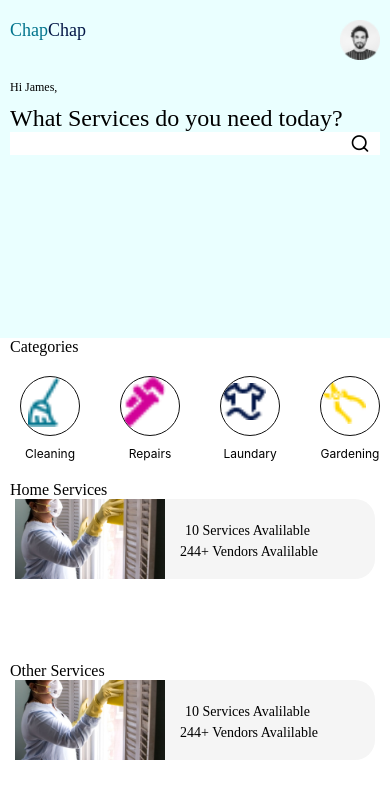
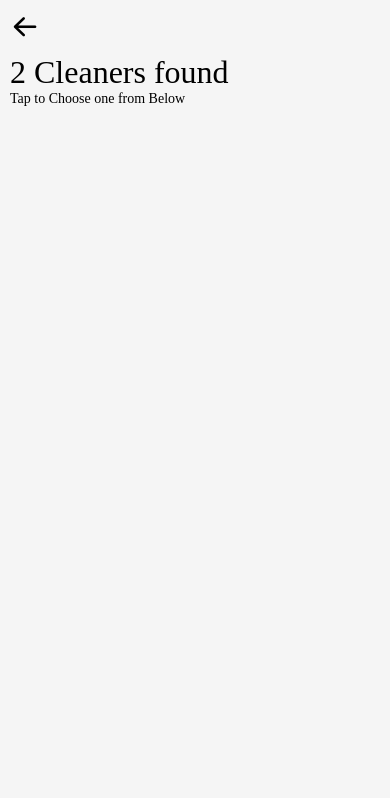
Before and after one commit to morachake/chap-chap, a React Native app: screen / in a window 390 px wide. Shown: the top 798 px of the page. Built offline with nearby package versions, Linux system fonts and the light colour scheme.

Commit message:
creating a cleaner screen

```diff
--- a/App.js
+++ b/App.js
@@ -1,13 +1,10 @@
 import React from 'react';
-import {SafeAreaView, Text, View} from 'react-native';
-import ResetPassword from './src/screens/ResetPassScreen';
-import LoginScreen from './src/screens/LoginScreen';
-import HomeScreen from './src/screens/HomeScreen';
+import CleanerScreen from './src/screens/CleanerScreen';
 
 export default function App() {
   return (
     <>
-      <HomeScreen />
+      <CleanerScreen/>
     </>
   );
 }
--- a/src/screens/CleanerScreen.js
+++ b/src/screens/CleanerScreen.js
@@ -1,10 +1,27 @@
 import React from 'react'
-import { View } from 'react-native'
+import { StyleSheet, View, Text } from 'react-native'
+import Header from '../components/Header'
+export default function CleanerScreen() {
+    return (
+        <View style={{flex: 1, backgroundColor: '#F5F5F5' }}>
+            <Header iconLeft="arrowleft" />
+            <Text style={styles.heading}>2 Cleaners found</Text>
+            <Text style={styles.subtitle}>Tap to Choose one from Below</Text>
+        </View>
+    )
+}
 
-export default function CleanerScreen() {
-  return (
-      <View>
-
-    </View>
-  )
-}
+const styles = StyleSheet.create({
+    heading: {
+        fontFamily: 'Poppins-Light',
+        fontSize: 32,
+        color: '#000000',
+        marginHorizontal: 10,
+    },
+    subtitle: {
+        fontFamily: 'Inter-Light',
+        fontSize: 14,
+        color: '#000000',
+        marginHorizontal: 10,
+    }
+})
--- a/src/screens/RegisterScreen.js
+++ b/src/screens/RegisterScreen.js
@@ -6,7 +6,7 @@ import Btn from '../components/Btn';
 export default function RegisterScreen() {
   return (
     <View style={{display: 'flex', backgroundColor: '#F5F5F5'}}>
-      <Header iconLeft="arrowleft" iconright={undefined} />
+      <Header iconLeft="arrowleft" />
       <Text style={styles.heading}>Register</Text>
       <View style={{justifyContent: 'center', alignItems: 'center'}}>
         <MainInput label="Your Name" />
```
